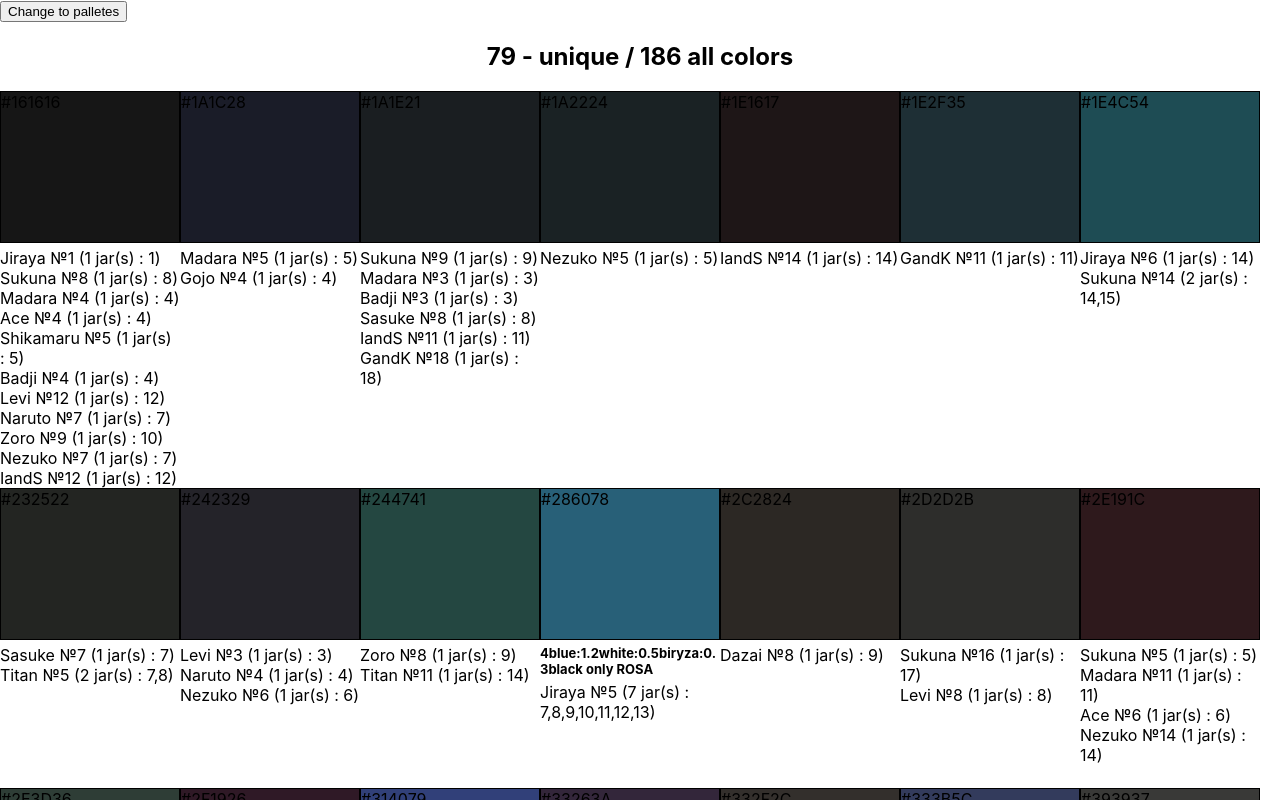
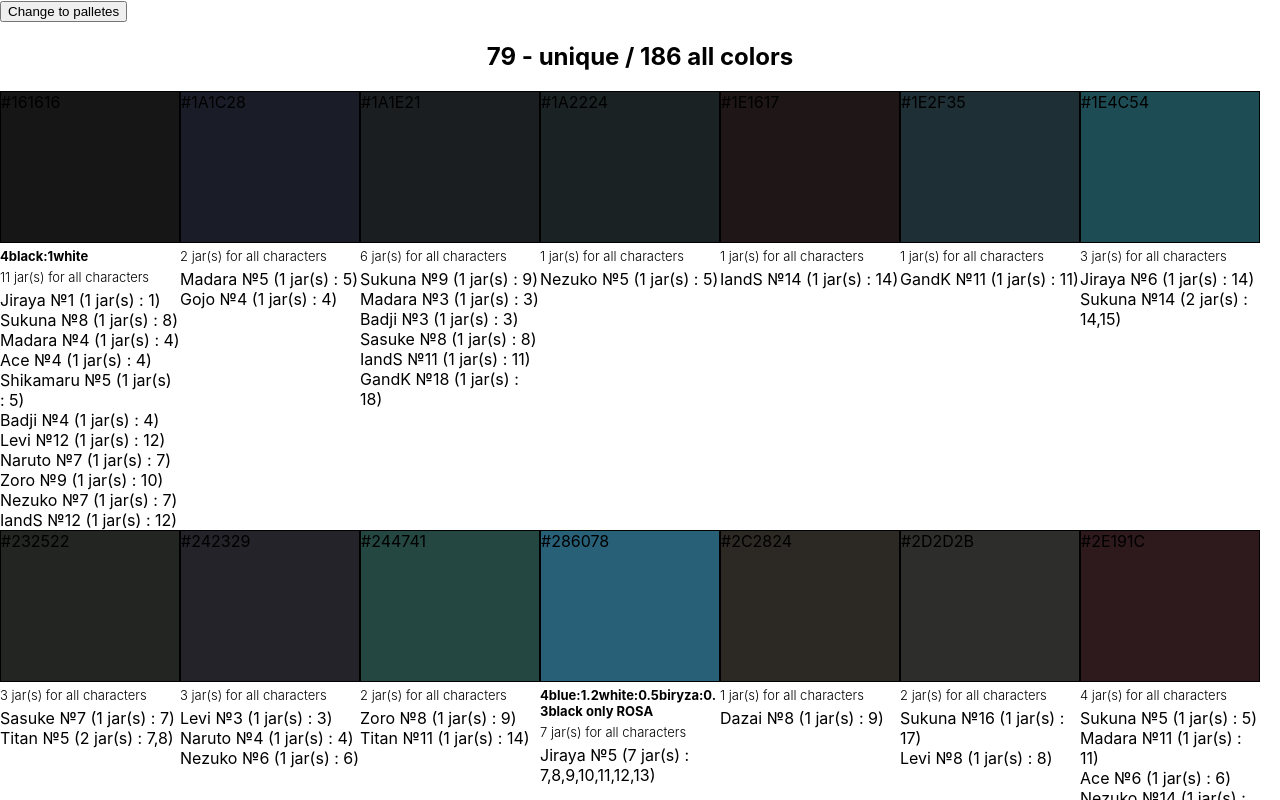
Before and after one commit to lanaye/colours, a React (Create React App) app: page / in a window 1280 px wide. Shown: the top 800 px of the page. Built offline with nearby package versions, Linux system fonts and the light colour scheme.

Commit message:
display total amount of jars

```diff
--- a/package.json
+++ b/package.json
@@ -1,4 +1,5 @@
 {
+  "homepage": "http://lanaye.github.io/colours",
   "name": "colours",
   "version": "0.1.0",
   "private": true,
@@ -9,6 +10,7 @@
     "axios": "^0.21.4",
     "child_process": "^1.0.2",
     "color-sorter": "^5.0.3",
+    "gh-pages": "^5.0.0",
     "google-spreadsheet": "^3.3.0",
     "image-pixels": "^2.2.2",
     "react": "^18.2.0",
@@ -20,7 +22,9 @@
     "start": "react-scripts start",
     "build": "react-scripts build",
     "test": "react-scripts test",
-    "eject": "react-scripts eject"
+    "eject": "react-scripts eject",
+    "predeploy": "npm run build",
+    "deploy": "gh-pages -d build"
   },
   "eslintConfig": {
     "extends": [
--- a/src/App.css
+++ b/src/App.css
@@ -51,3 +51,9 @@
   font-size: small;
   margin: 5px 0;
 }
+
+.total-amount {
+  font-weight: 300;
+  font-size: small;
+  margin: 5px 0;
+}
--- a/src/components/Colours/Colours.jsx
+++ b/src/components/Colours/Colours.jsx
@@ -16,10 +16,10 @@ function Colours() {
 
   const getCharactersForColor = (color) => {
     let charactersForColor = [];
+    let totalAmountOfJars = 0;
     for(let i=0; i<characters.length; i++){
       const pal = PalletesChar[characters[i]];
       const palS = PalletesWithSquare[characters[i]];
-      console.log(palS);
       if(pal.indexOf(color)>=0) {
         let start =0;
         let numbers = [];
@@ -36,11 +36,16 @@ function Colours() {
         }
 
         charactersForColor.push({[characters[i]]: `№${pal.indexOf(color) + 1} (${palS[pal.indexOf(color)]} jar(s) : ${numbers})`})
+        totalAmountOfJars += palS[pal.indexOf(color)];
       }
     }
-    return charactersForColor.map((ch) => {
+    const list = charactersForColor.map((ch) => {
       return <div>{Object.keys(ch)} {Object.values(ch)}</div>
     })
+    return <div>
+        <div className='total-amount'>{totalAmountOfJars} jar(s) for all characters</div>
+        {list}
+    </div>
   }
 
 
--- a/src/palletes.js
+++ b/src/palletes.js
@@ -117,7 +117,9 @@ export const ColourDecription = {
     '286078': '4blue:1.2white:0.5biryza:0.3black only ROSA',
     '54A1BD': '3blue:3white:0.5biryza:0.1black only ROSA',
     '92B8C5': '3blue:4white:0.1biryza:0.5black only ROSA',
-    'E7D4C7': '2telesnogo:1yellow:1red:3white only ROSA'
+    'E7D4C7': '2telesnogo:1yellow:1red:3white only ROSA',
+    '161616': '4black:1white',
+    'FCFBF9': '4white:1black'
 }
 
 export default {
```
Also changed, not shown: 1 other file (tests, documents, lock files or other folders).
